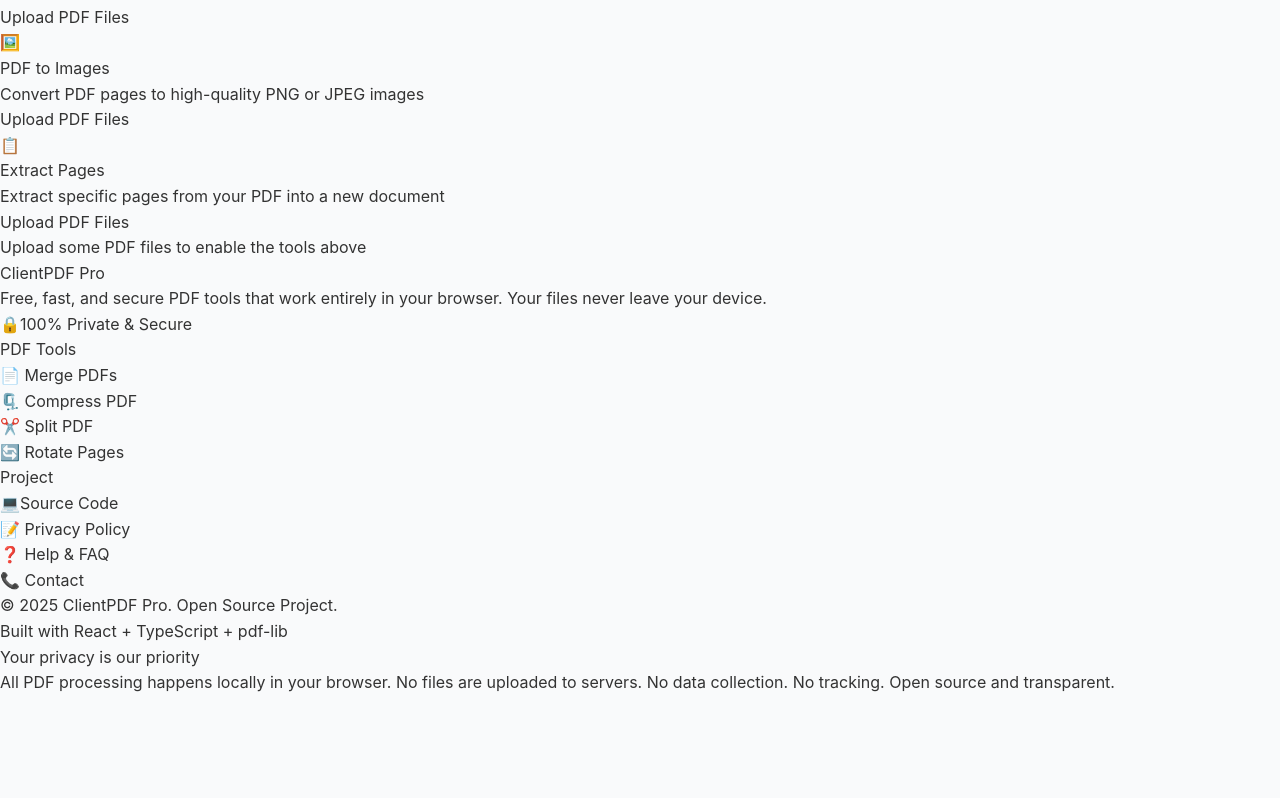
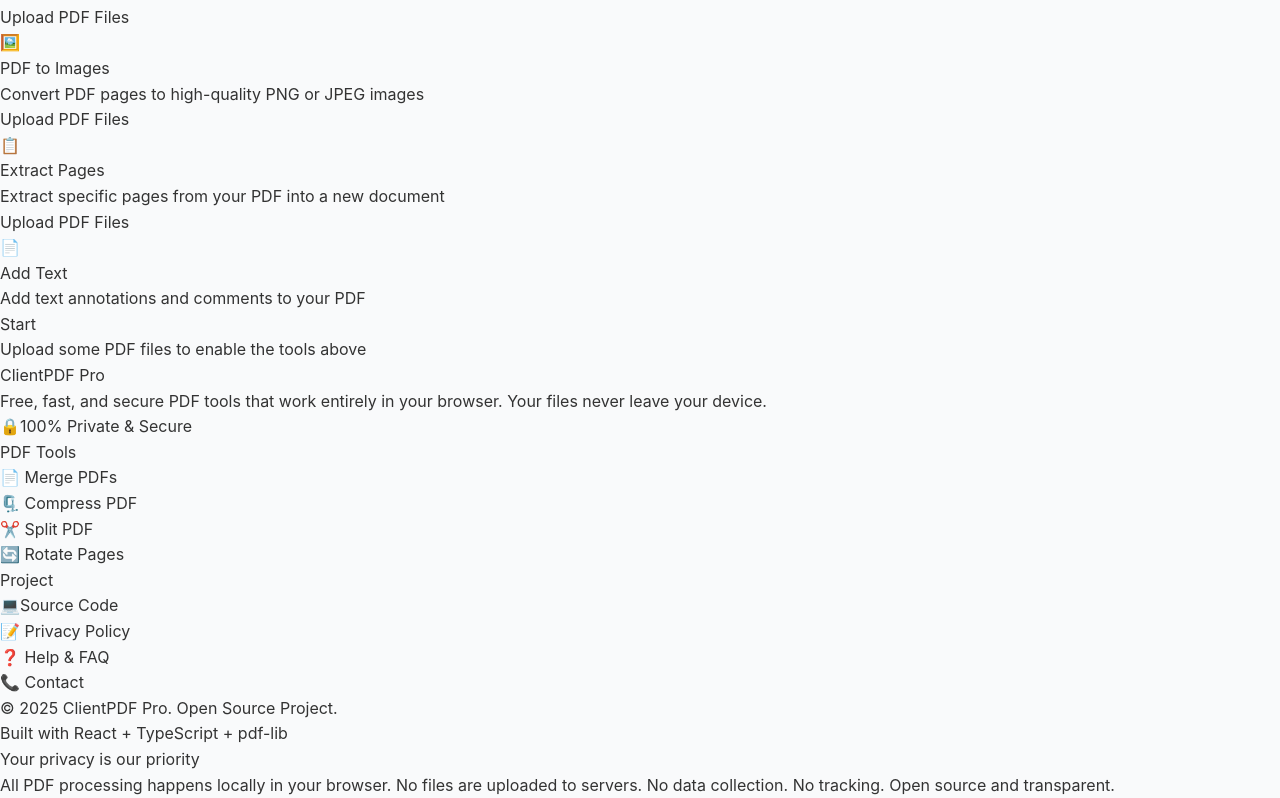
Before and after one commit to ulinycoin/clientpdf-pro, a React (Vite) app: page / in a window 1280 px wide. Shown: the part 2305-3103 px from the top of the page. Before the commit the page ends 3001 px from the top, so only its background shows below. Built offline with nearby package versions, Linux system fonts and the light colour scheme.

Commit message:
feat(toolsgrid): add Add Text tool to tools grid

```diff
--- a/src/components/organisms/ToolsGrid.tsx
+++ b/src/components/organisms/ToolsGrid.tsx
@@ -68,6 +68,13 @@ const ToolsGrid: React.FC<ToolsGridProps> = ({
       icon: 'EXTRACT',
       operationType: 'extract-pages',
       comingSoon: false
+    },
+    {
+      title: 'Add Text',
+      description: 'Add text annotations and comments to your PDF',
+      icon: '✏️',
+      operationType: 'add-text',
+      comingSoon: false
     }
   ];
 
```
